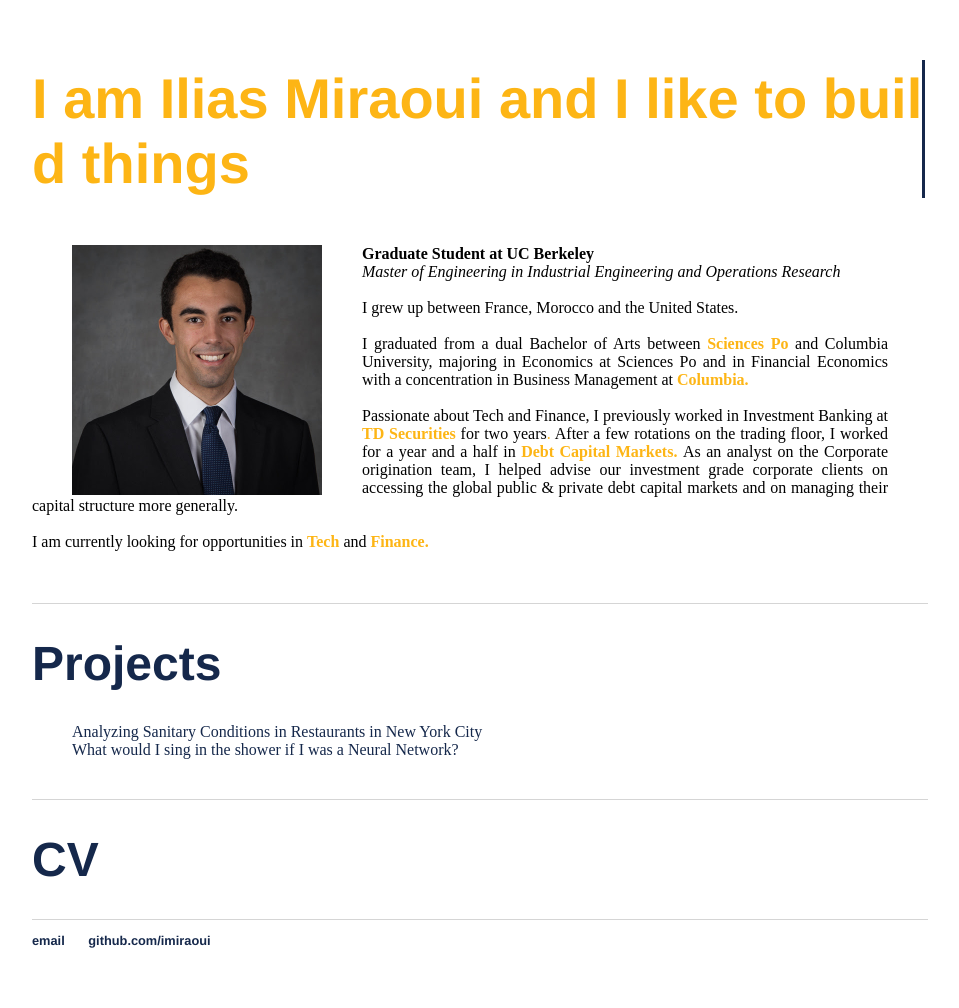
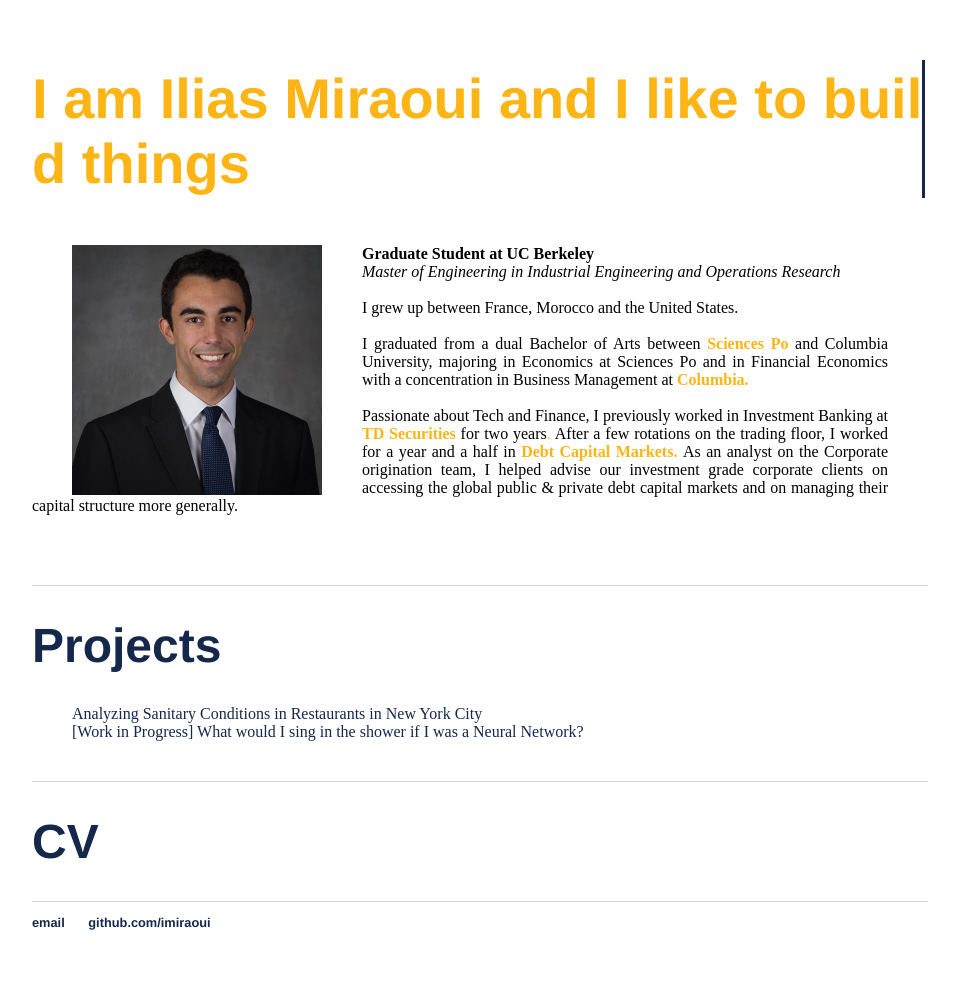
Before and after one commit to imiraoui/imiraoui.github.io, a Jekyll site: the page built from index.html, in a window 1280 px wide. Shown: the whole page, without its empty margins (160-1119 px from the left). Built offline with Jekyll 4.4.1, drawn with Linux system fonts in a browser that asks for light colours; nearby versions of some CDN libraries.

Commit message:
Added Work in Progress Disclaimer

```diff
--- a/index.html
+++ b/index.html
@@ -14,7 +14,6 @@
 				I graduated from a dual Bachelor of Arts between <b><font color="#FDB515">Sciences Po </font></b> and Columbia University, majoring in Economics at Sciences Po and in Financial Economics with a concentration in Business Management at <b><font color="#FDB515">Columbia. </font></b> </br></br>
 				Passionate about Tech and Finance, I previously worked in Investment Banking at <b><font color="#FDB515">TD Securities</font></b> for two years<font color="#FDB515">. </font> After a few rotations on the trading floor, I worked for a year and a half in <font color="#FDB515"><b>Debt Capital Markets. </font></b> As an analyst on the Corporate origination team, I helped advise our investment grade corporate clients on accessing the global public & private debt capital markets and on managing their capital structure more generally.
 				</br> </br>
-			I am currently looking for opportunities in <b><font color="#FDB515">Tech </b></font>and <b><font color="#FDB515">Finance. </font></b>
 			</p>
 			<br clear="left"/>
 		</br>
@@ -25,7 +24,7 @@
 			<a name="Projects"> </a><h1> Projects </h1>
 			<ul class="posts">
     <li><a href="https://github.com/imiraoui/NYC-Restaurant-Analysis"> Analyzing Sanitary Conditions in Restaurants in New York City </a></li>
-    <li><a href="https://github.com/imiraoui/Spotify-Lyrics"> What would I sing in the shower if I was a Neural Network? </a></li>
+    <li><a href="https://github.com/imiraoui/Spotify-Lyrics"> [Work in Progress] What would I sing in the shower if I was a Neural Network? </a></li>
 </ul>
 		</div>
 		<div class ="projects" >
```
